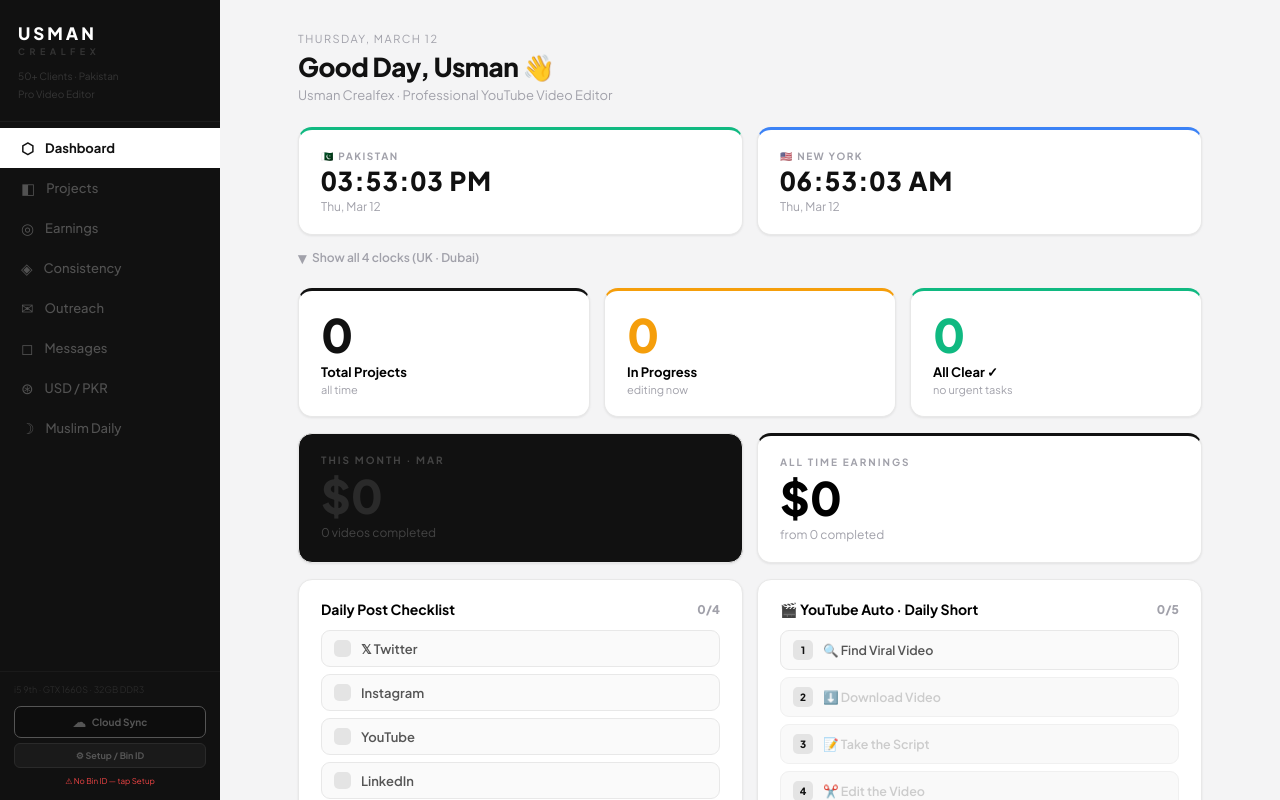
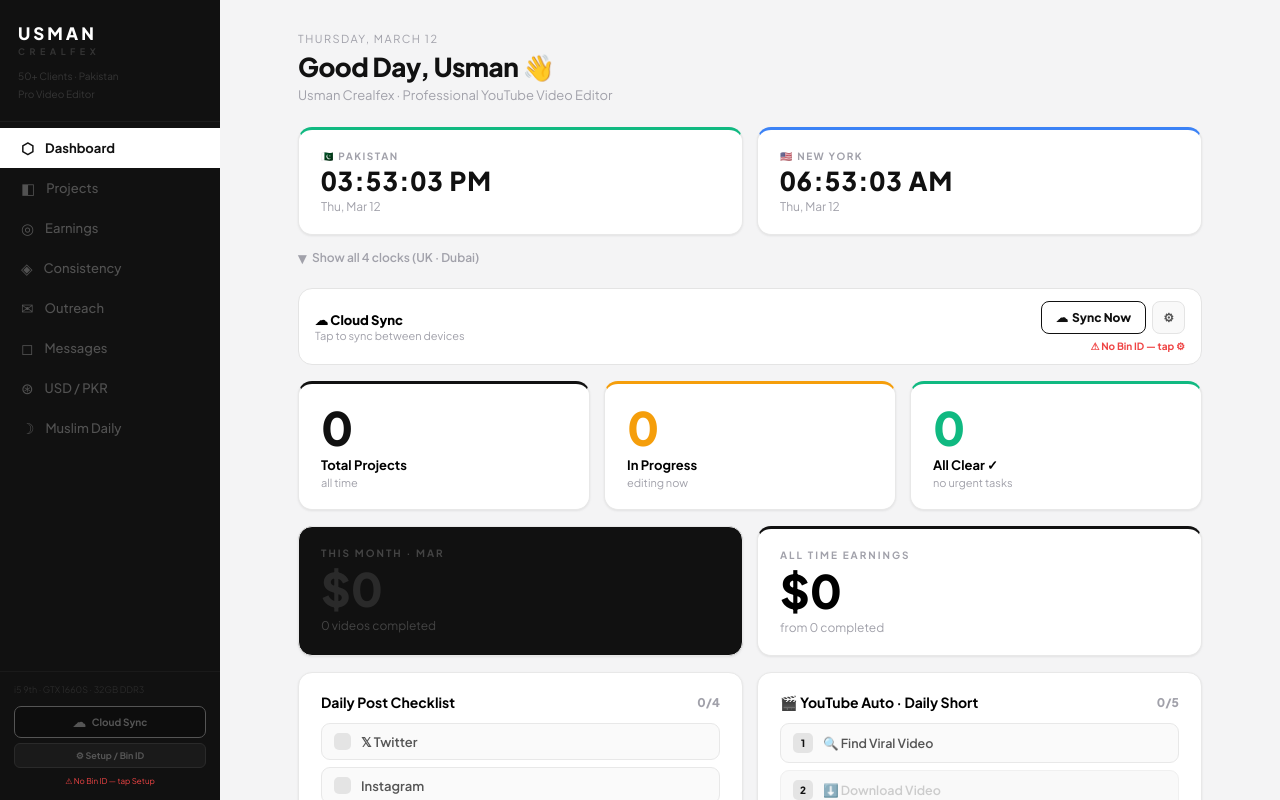
Before and after one commit to Usmanghani01478/usman-dashboard, a React (Vite) app in the folder usman-app/: page / in a window 1280 px wide. Built offline with nearby package versions, Linux system fonts and the light colour scheme.

Commit message:
sync card moved to top of dashboard

```diff
--- a/usman-app/src/App.jsx
+++ b/usman-app/src/App.jsx
@@ -845,6 +845,22 @@ function Dashboard({ projects, syncStatus, onSync }) {
         </button>
       </div>
 
+      {/* Cloud Sync */}
+      <div style={{ display:"flex", alignItems:"center", justifyContent:"space-between",
+        gap:12, background:"#fff", borderRadius:14, padding:"12px 16px",
+        border:"1.5px solid #e4e4e4", marginBottom:16, flexWrap:"wrap" }}>
+        <div>
+          <div style={{ fontWeight:800, fontSize:13 }}>☁ Cloud Sync</div>
+          <div style={{ fontSize:11, color:"#a1a1aa", marginTop:1 }}>
+            {syncStatus==="ok"      && "Synced across all devices ✓"}
+            {syncStatus==="syncing" && "Syncing..."}
+            {syncStatus==="err"     && "Error — tap to retry"}
+            {syncStatus==="idle"    && "Tap to sync between devices"}
+          </div>
+        </div>
+        <SyncSetupInline syncStatus={syncStatus} onSync={onSync} />
+      </div>
+
       {/* Stats */}
       <div className="g3" style={{ marginBottom:16 }}>
         {[
@@ -994,20 +1010,6 @@ function Dashboard({ projects, syncStatus, onSync }) {
             );
           })
         }
-      </div>
-
-      {/* Cloud Sync Card — visible on all devices */}
-      <div className="card" style={{ marginTop:16, display:"flex", alignItems:"center", gap:14, flexWrap:"wrap" }}>
-        <div style={{ flex:1, minWidth:160 }}>
-          <div style={{ fontWeight:800, fontSize:13, marginBottom:2 }}>☁ Cloud Sync</div>
-          <div style={{ fontSize:11, color:"#a1a1aa" }}>
-            {syncStatus==="ok"     && "Synced across all devices ✓"}
-            {syncStatus==="syncing"&& "Syncing..."}
-            {syncStatus==="err"    && "Sync error — tap to retry"}
-            {syncStatus==="idle"   && "Tap to sync with other devices"}
-          </div>
-        </div>
-        <SyncSetupInline syncStatus={syncStatus} onSync={onSync} />
       </div>
 
       {/* Bottom Popup for social items */}
```
